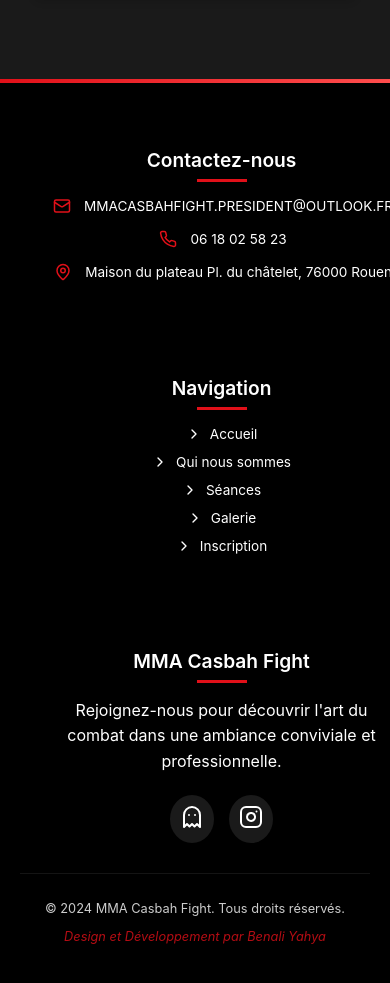
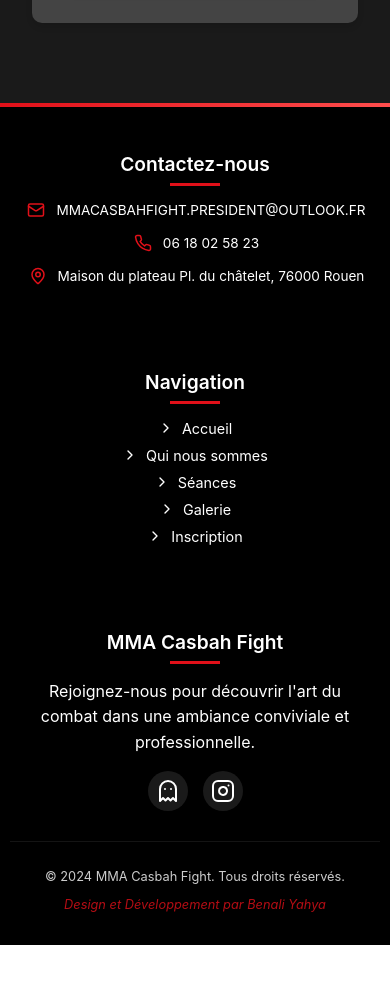
Before and after one commit to YHA76/my-mma-club-frontend, a React (Create React App) app: page /about in a window 390 px wide. Shown: the part 3483-4466 px from the top of the page. After the commit the page ends 4428 px from the top, so only its background shows below. Built offline with nearby package versions, Linux system fonts and the light colour scheme.

Commit message:
fixe footer

```diff
--- a/src/styles/Footer.css
+++ b/src/styles/Footer.css
@@ -1,3 +1,4 @@
+/* Base styles */
 .footer {
   background-color: #000000;
   color: white;
@@ -20,7 +21,7 @@
   max-width: 1200px;
   margin: 0 auto;
   display: grid;
-  grid-template-columns: repeat(auto-fit, minmax(250px, 1fr));
+  grid-template-columns: repeat(auto-fit, minmax(300px, 1fr));
   gap: 40px;
   padding: 0 20px;
 }
@@ -52,6 +53,7 @@
   background: #e11019;
 }
 
+/* Contact section */
 .contact-item {
   display: flex;
   align-items: center;
@@ -62,6 +64,7 @@
 .contact-icon {
   color: #e11019;
   min-width: 24px;
+  flex-shrink: 0;
 }
 
 .contact-link {
@@ -69,12 +72,14 @@
   text-decoration: none;
   transition: color 0.3s ease;
   font-size: 0.95rem;
+  word-break: break-word;
 }
 
 .contact-link:hover {
   color: #e11019;
 }
 
+/* Navigation links */
 .main-links ul {
   padding: 0;
   list-style-type: none;
@@ -102,6 +107,7 @@
   color: #e11019;
 }
 
+/* Logo section */
 .logo-section p {
   line-height: 1.6;
   margin: 15px 0;
@@ -119,6 +125,9 @@
   border-radius: 50%;
   background: rgba(255, 255, 255, 0.1);
   transition: all 0.3s ease;
+  display: flex;
+  align-items: center;
+  justify-content: center;
 }
 
 .social-link:hover {
@@ -127,6 +136,7 @@
   transform: translateY(-3px);
 }
 
+/* Footer bottom */
 .footer-bottom {
   max-width: 1200px;
   margin: 30px auto 0;
@@ -143,11 +153,26 @@
   color: #e11019;
 }
 
-/* Responsive adjustments */
+/* Responsive Design */
 @media (max-width: 768px) {
+  .footer {
+    padding: 30px 15px;
+  }
+
   .footer-content {
     grid-template-columns: 1fr;
+    gap: 30px;
+    padding: 0;
+  }
+
+  .footer-section {
+    padding: 15px;
     text-align: center;
+  }
+
+  .footer-section h3 {
+    font-size: 1.2rem;
+    margin-bottom: 15px;
   }
 
   .footer-section h3::after {
@@ -156,35 +181,56 @@
   }
 
   .contact-item {
+    flex-direction: row;
     justify-content: center;
+    align-items: center;
+    gap: 8px;
+  }
+
+  .contact-link {
+    font-size: 0.9rem;
+  }
+
+  .main-links ul li {
+    margin: 10px 0;
   }
 
   .main-links ul li a {
     justify-content: center;
-    font-size: 0.85rem;
+    font-size: 0.9rem;
+  }
+
+  .main-links ul li:hover {
+    transform: translateX(0);
   }
 
   .social-links {
     justify-content: center;
+    margin-top: 15px;
   }
 
-  .footer-section {
-    text-align: center; /* Centre le contenu */
-    padding: 10px; /* Réduit le padding */
+  .footer-bottom {
+    margin-top: 20px;
+    padding-top: 15px;
+    font-size: 0.8rem;
   }
+}
 
-  .footer-section h3 {
-    font-size: 1.2rem;
-    margin-bottom: 15px;
+/* Ajustements pour très petits écrans */
+@media (max-width: 480px) {
+  .footer {
+    padding: 20px 10px;
   }
 
   .contact-link {
     font-size: 0.85rem;
   }
 
-  .footer-bottom {
-    font-size: 0.8rem;
-    padding-top: 15px;
-    margin-top: 20px;
+  .footer-section {
+    padding: 10px;
+  }
+
+  .social-link {
+    padding: 8px;
   }
 }
--- a/src/views/About.js
+++ b/src/views/About.js
@@ -23,7 +23,7 @@ function About() {
     },
     {
       name: "Coach Muay thai",
-      description: "Champion Muy thai",
+      description: "Vice champion du monde amateur",
       picture: coach2,
     },
     {
```
